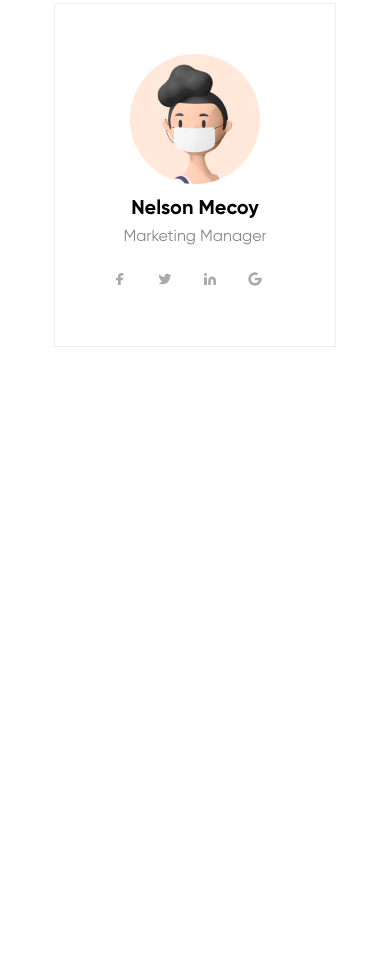
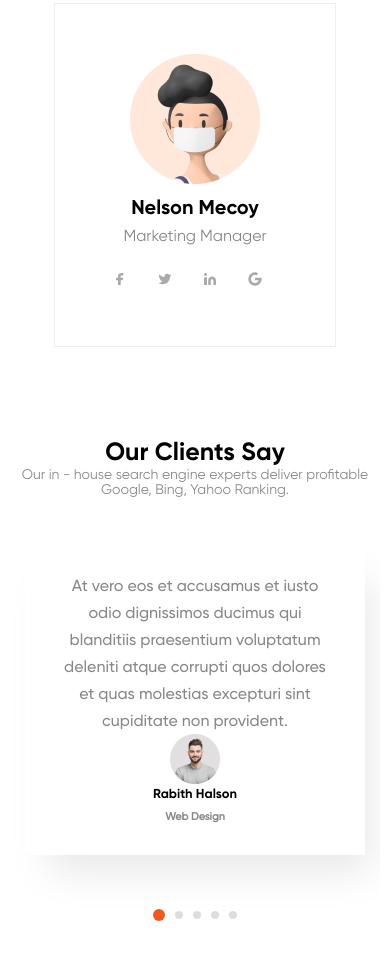
Before and after one commit to ELegek/GrowBe, a website: page app/index.html in a window 390 px wide. Shown: the part 8159-9130 px from the top of the page. Before the commit the page ends 8551 px from the top, so only its background shows below. Drawn offline with nearby package versions, Linux system fonts and the light colour scheme; files that its build step writes are made by us from their sources.

Commit message:
responsive clients

```diff
--- a/app/index.html
+++ b/app/index.html
@@ -501,11 +501,11 @@
           </div>
         </div>
       </section>
-      <!--
+
       <section class="clients">
         <div class="container-fluid">
-          <h2 class="clients__title">Our Clients Say</h2>
-          <p class="clients__subtitle">Our in - house search engine experts deliver profitable Google,
+          <h2 class="clients__title _title">Our Clients Say</h2>
+          <p class="clients__subtitle _subtitle">Our in - house search engine experts deliver profitable Google,
             Bing, Yahoo Ranking.
           </p>
           <div class="clients__slider">
@@ -570,7 +570,7 @@
           </div>
         </div>
       </section>
-
+      <!--
       <section class="news">
         <h2 class="news__title">Our Latest News</h2>
         <p class="news__subtitle">Vestibulum ante ipsum primis in faucibus orci luctus et ultrices posuere cubilia
--- a/app/js/main.js
+++ b/app/js/main.js
@@ -93,6 +93,28 @@ $(function () {
         dots: true,
         slidesToShow: 4,
         slidesToScroll: 1,
+        responsive: [{
+                breakpoint: 1300,
+                settings: {
+                    slidesToShow: 3,
+                    slidesToScroll: 1,
+                }
+            },
+            {
+                breakpoint: 1025,
+                settings: {
+                    slidesToShow: 2,
+                    slidesToScroll: 1,
+                }
+            },
+            {
+                breakpoint: 780,
+                settings: {
+                    slidesToShow: 1,
+                    slidesToScroll: 1,
+                }
+            },
+        ]
     });
 
     $('.news__slider').slick({
--- a/app/scss/_media.scss
+++ b/app/scss/_media.scss
@@ -48,6 +48,16 @@
 
     ._block {
         padding: 50px 0;
+    }
+
+    .clients__slider-item.slick-current .clients__slider-item__box {
+        opacity: 1;
+        border: none;
+        box-shadow: 15px 25px 40px -10px rgba(0, 0, 0, 0.1);
+    }
+
+    .clients__slider-item.slick-current.slick-active+.clients__slider-item.slick-active>.clients__slider-item__box {
+        opacity: .3;
     }
 }
 
```
Also changed, not shown: app/css/style.min.css, app/js/main.min.js.
